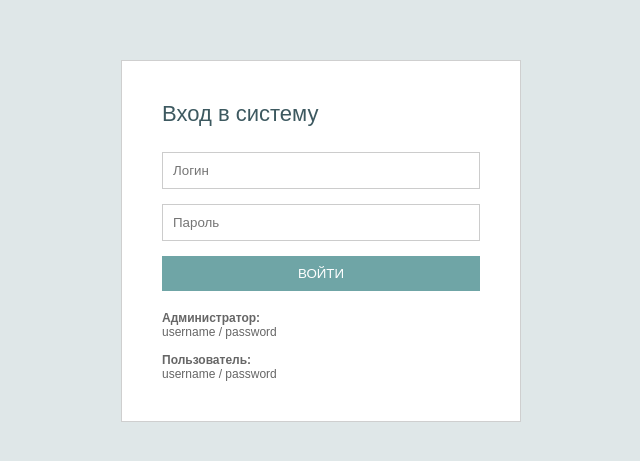
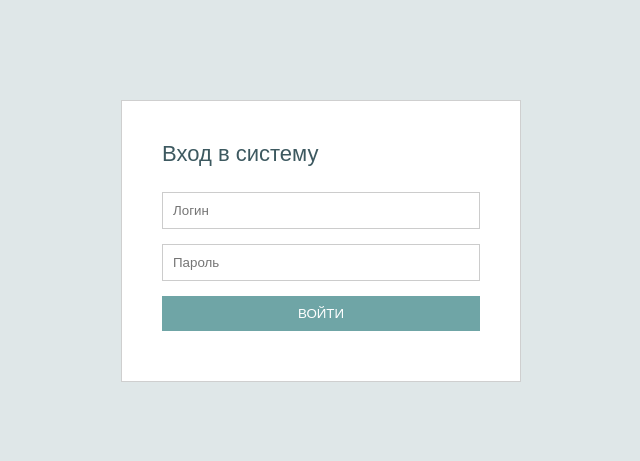
Before and after one commit to azaliasamsutdinova67-maker/SED, a website: page public/login.html in a window 1280 px wide. Shown: the part 159-620 px from the top of the page, without its empty margins (319-959 px from the left). Drawn offline with Linux system fonts and the light colour scheme.

Commit message:
Update login.html

```diff
--- a/public/login.html
+++ b/public/login.html
@@ -82,15 +82,6 @@
 
         <div class="error" id="error"></div>
 
-        <div class="demo">
-            <b>Администратор:</b><br>
-            username / password
-            <br><br>
-
-            <b>Пользователь:</b><br>
-            username / password
-        </div>
-
     </div>
 
 </div>
```
